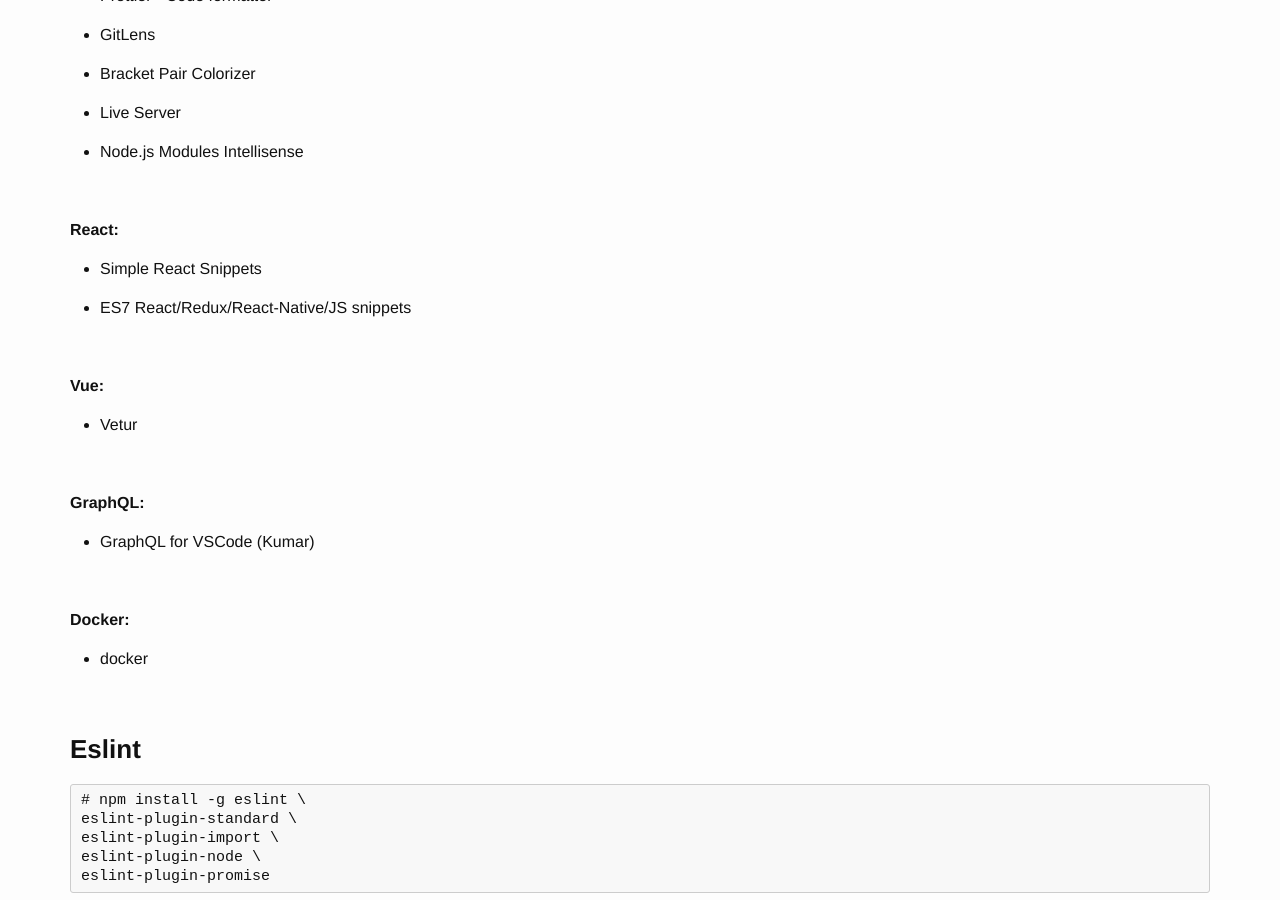
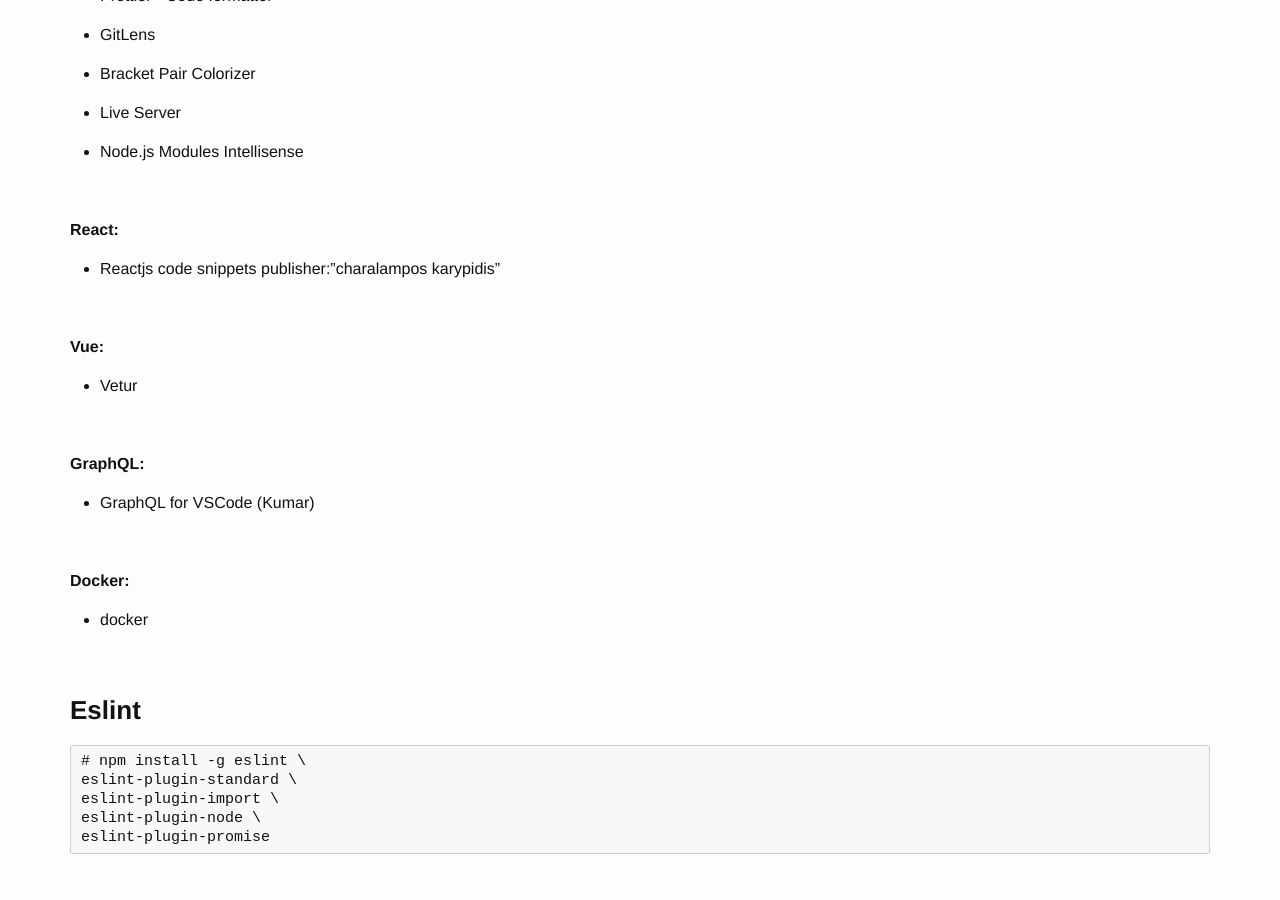
Before and after one commit to webmakaka/jsdev.org, a Jekyll site: the page built from website/01-docs/01-env/01-ide/01-vscode.md, in a window 1280 px wide and 900 px high, scrolled down 1018 px. Built offline with Jekyll 4.4.1, drawn with Linux system fonts in a browser that asks for light colours.

Commit message:
Maximillian

```diff
--- a/website/01-docs/01-env/01-ide/01-vscode.md
+++ b/website/01-docs/01-env/01-ide/01-vscode.md
@@ -8,7 +8,7 @@ permalink: /env/ide/vscode/
 
 code.visualstudio.com
 
-Add ESLint & Prettier to VS Code for a Create React App
+**Add ESLint & Prettier to VS Code for a Create React App**
 https://www.youtube.com/watch?v=bfyI9yl3qfE
 
 <br/>
@@ -63,8 +63,17 @@ Highlight Matching Tag
 
 **React:**
 
+<!--
+
 - Simple React Snippets
-- ES7 React/Redux/React-Native/JS snippets
+
+-->
+
+- Reactjs code snippets publisher:"charalampos karypidis"
+
+<!--
+ES7 React/Redux/GraphQL/React-Native snippets
+-->
 
 <br/>
 
```
Also changed, not shown: README.md (+9 -0 lines), website/00-index.md (+8 -0 lines).
